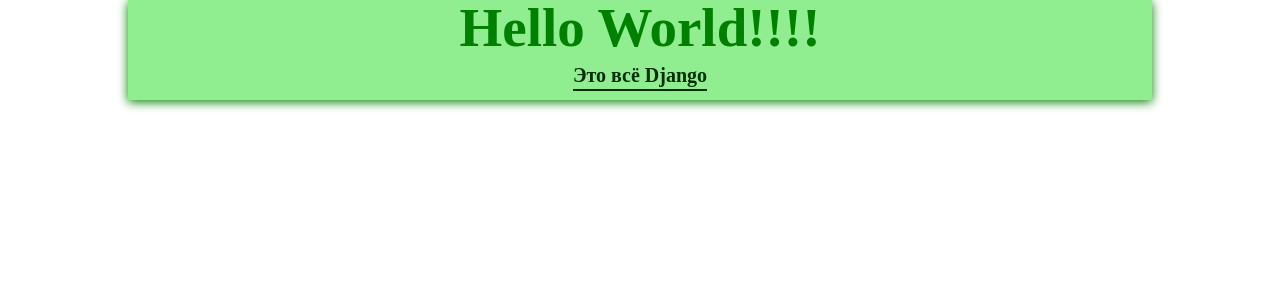
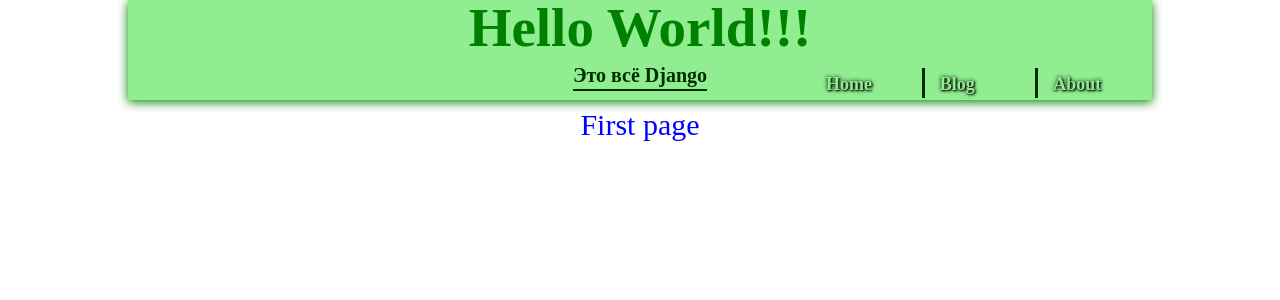
Before and after one commit to StariyLis/DjangoProjects, a Django app: page / in a window 1280 px wide. Shown: the top 300 px of the page. Run offline with Django 3.2, Linux system fonts and the light colour scheme.

Commit message:
Поздно. Хватит. Завтра??

```diff
--- /dev/null
+++ b/04.05.2020/myFirsSite/app/myfirssite/firstPage/static/css/first.css
@@ -0,0 +1,8 @@
+
+.first-text{
+  margin-top: 10px;
+  font-size: 30px;
+  color: #00f;
+  display: flex;
+  justify-content: center;
+}
--- a/04.05.2020/myFirsSite/app/myfirssite/firstPage/static/css/main.css
+++ b/04.05.2020/myFirsSite/app/myfirssite/firstPage/static/css/main.css
@@ -9,6 +9,7 @@
   flex-direction: column;
 }
 .hello{
+  /* position: relative; */
   font-size: 55px;
   font-weight: 600;
   width: max-content;
@@ -26,3 +27,26 @@ border-bottom: 2px solid #002d00;
 padding-bottom: 4px;
 align-self: center;
 }
+.main_menu{
+  position:relative;
+  bottom: 23px;
+  width: 33.3%;
+  -ms-align-self: flex-end;
+  align-self: flex-end;
+  display: grid;
+  grid-template-columns: 1fr 1fr 1fr;
+}
+.main_menu a{
+  color: lightgreen;
+  font-size: 18px;
+  font-weight: 600;
+  padding: 7px 0 5px 15px;
+  text-shadow: 0 0 4px #000000, 1px 1px 2px #000000;
+  border-right: 3px solid #002d00;
+}
+.main_menu a:last-child{
+  border: none;
+}
+.main_menu a:hover{
+  text-shadow: 0 0 0px #000000, 1px 1px 2px #000000;
+}
--- a/04.05.2020/myFirsSite/app/myfirssite/firstPage/templates/firstPage/index.html
+++ b/04.05.2020/myFirsSite/app/myfirssite/firstPage/templates/firstPage/base.html
@@ -7,12 +7,27 @@
   <meta http-equiv="X-UA-Compatible" content="ie=edge">
   <link rel="stylesheet" href="{% static 'css/reset.css' %}">
   <link rel="stylesheet" href="{% static 'css/main.css' %}">
-  <title>First page</title>
+  <link rel="stylesheet" href="{% static 'css/first.css' %}"}>
+
+  <title>
+    {% block title %}
+        Django site
+    {% endblock %}
+
+  </title>
 </head>
 <body>
   <div class="header">
-    <p class="hello">Hello {{ name }}!!!!</p>
+    <p class="hello">Hello World!!!</p>
     <p class="sub-hello">Это всё <b>Django</b></p>
+    <div class="main_menu">
+      <a href="http://127.0.0.1:5500">Home</a>
+      <a href="http://127.0.0.1:5500/blog">Blog</a>
+      <a href="http://127.0.0.1:5500/about">About</a>
+    </div>
   </div>
+    {% block content %}
+        text
+    {% endblock %}
 </body>
 </html>
--- /dev/null
+++ b/04.05.2020/myFirsSite/app/myfirssite/firstPage/templates/firstPage/first.html
@@ -0,0 +1,9 @@
+{% extends 'firstPage/base.html'%}
+
+{% block content %}
+    <p class="first-text">First page</p>
+{% endblock %}
+
+{% block title %}
+    First page
+{% endblock %}
--- a/04.05.2020/myFirsSite/app/myfirssite/firstPage/urls.py
+++ b/04.05.2020/myFirsSite/app/myfirssite/firstPage/urls.py
@@ -1,6 +1,8 @@
 from django.urls import path
-from .views import first
+from .views import *
 
 urlpatterns = [
     path('', first),
+    path('blog/', blog),
+    path('about/', about),
 ]
--- a/04.05.2020/myFirsSite/app/myfirssite/firstPage/views.py
+++ b/04.05.2020/myFirsSite/app/myfirssite/firstPage/views.py
@@ -1,5 +1,12 @@
 from django.shortcuts import render
 
 def first(request):
-    name = "World"
-    return render(request, 'firstPage/index.html', context={"name": name})
+    return render(request, 'firstPage/first.html')
+
+
+def blog(request):
+    return render(request, 'firstPage/blog.html')
+
+
+def about(request):
+    return render(request, 'firstPage/about.html')
```
Also changed, not shown: 04.05.2020/myFirsSite/app/myfirssite/firstPage/templates/firstPage/about.html (added, +9 -0 lines), 04.05.2020/myFirsSite/app/myfirssite/firstPage/templates/firstPage/blog.html (added, +9 -0 lines).
